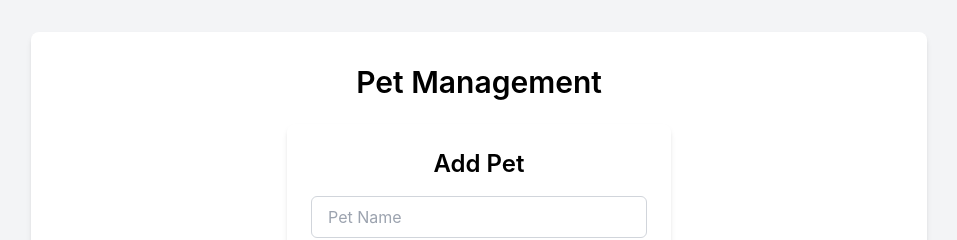
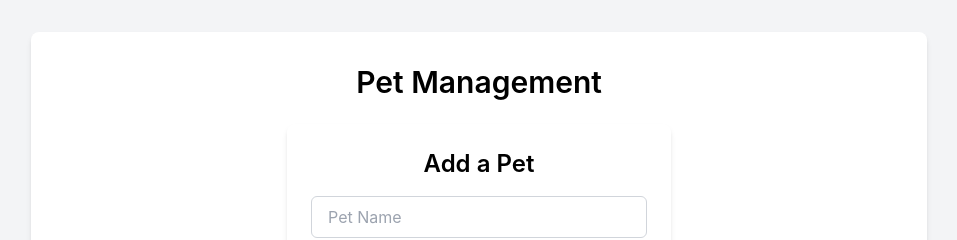
Before and after one commit to bohaz/react-pets-frontend, a React (Create React App) app: page / in a window 1280 px wide. Shown: the top 240 px of the page, without its empty margins (161-1118 px from the left). Built offline with nearby package versions, Linux system fonts and the light colour scheme; no server answers.

Commit message:
Add small syntax change

```diff
--- a/src/components/PetForm.js
+++ b/src/components/PetForm.js
@@ -17,7 +17,7 @@ const PetForm = ({ formData, setFormData, onSubmit, editingPet }) => {
 
   return (
     <form onSubmit={onSubmit} className="bg-white p-6 rounded-lg shadow-md w-96 mx-auto">
-      <h2 className="text-2xl font-semibold text-center mb-4">{editingPet ? 'Update Pet' : 'Add Pet'}</h2>
+      <h2 className="text-2xl font-semibold text-center mb-4">{editingPet ? 'Update Pet' : 'Add a Pet'}</h2>
       <div className="mb-4 flex flex-col gap-3">
         <input
           type="text"
```
